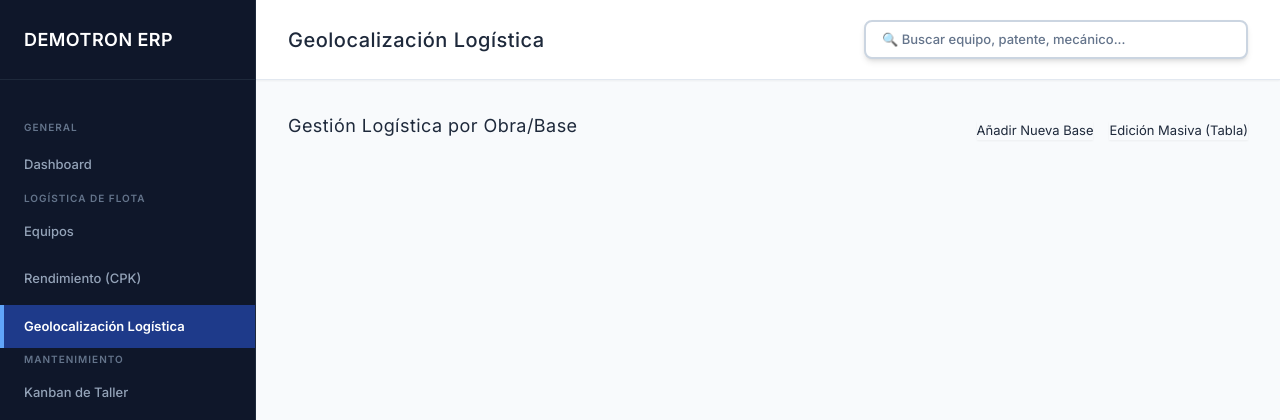
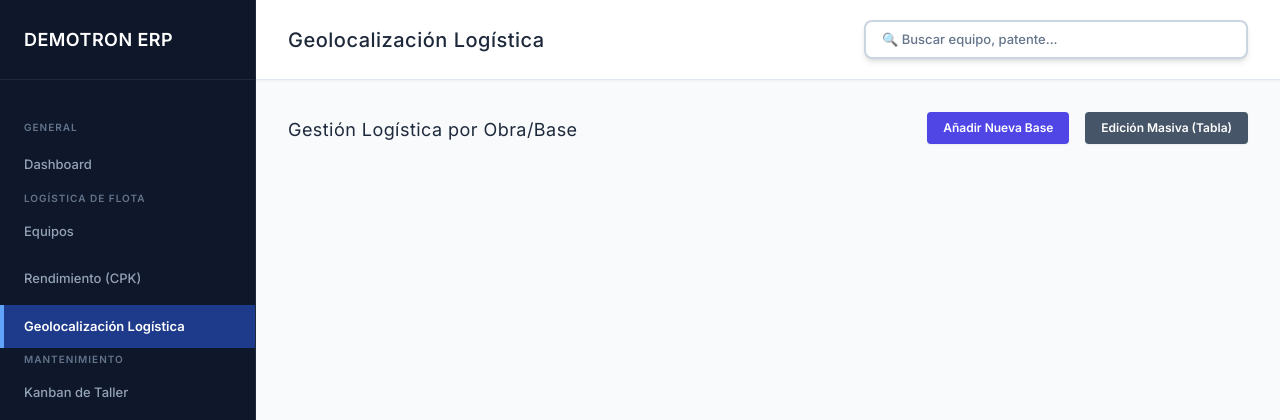
Before and after one commit to manuelortizortiz/cmms-demotron, a Flask app: page / in a window 1280 px wide, after a click on "Geolocalización Logística". Shown: the top 420 px of the page. Run offline with Flask 3, Linux system fonts and the light colour scheme; a user stored in the database is signed in; data that the repository does not hold is empty; some libraries are stand-ins or nearby versions.

Commit message:
Update index.html

```diff
--- a/templates/index.html
+++ b/templates/index.html
@@ -65,7 +65,6 @@
             <a onclick="switchTab('ot_corr', this)" class="nav-link">Averías y Correctivas</a>
             <a onclick="switchTab('lec', this)" class="nav-link">Ingreso Lecturas HR/KM</a>
 
-            <!-- EL NUEVO MENÚ WMS -->
             <p class="px-6 text-[11px] font-black text-emerald-500 uppercase tracking-widest mb-2 mt-6">Bodega</p>
             <a href="/bodega_kpi" class="nav-link">Gestión de Inventario WMS</a>
             <a onclick="switchTab('compras', this)" class="nav-link">Órdenes de Compra</a>
@@ -93,7 +92,7 @@
             </div>
 
             <div class="relative w-full max-w-[280px] md:max-w-sm ml-4">
-                <input type="text" id="buscador" onkeyup="filtrarTablas(this.value)" placeholder="🔍 Buscar equipo, patente, mecánico..."
+                <input type="text" id="buscador" onkeyup="filtrarTablas(this.value)" placeholder="🔍 Buscar equipo, patente..."
                        class="w-full bg-white border-2 border-slate-300 shadow-md rounded-lg px-4 py-2 font-medium text-slate-800 placeholder-slate-500 focus:border-[#1E3A8A] focus:ring-2 focus:ring-[#1E3A8A] transition-all">
             </div>
         </header>
@@ -156,15 +155,15 @@
 
                 <div class="grid grid-cols-1 md:grid-cols-3 gap-6 mb-8">
                     <div class="card-custom h-80 flex flex-col">
-                        <p class="text-[11px] font-semibold text-slate-500 uppercase tracking-wider mb-4">MTBF (Días Promedio sin Fallas por Marca)</p>
+                        <p class="text-[11px] font-semibold text-slate-500 uppercase tracking-wider mb-4">MTBF (Días Promedio sin Fallas)</p>
                         <div class="flex-1 relative w-full min-h-0"><canvas id="chartMTBF"></canvas></div>
                     </div>
                     <div class="card-custom h-80 flex flex-col">
-                        <p class="text-[11px] font-semibold text-slate-500 uppercase tracking-wider mb-4">MTTR (Horas de Reparación por Marca)</p>
+                        <p class="text-[11px] font-semibold text-slate-500 uppercase tracking-wider mb-4">MTTR (Horas de Reparación)</p>
                         <div class="flex-1 relative w-full min-h-0"><canvas id="chartMTTR"></canvas></div>
                     </div>
                     <div class="card-custom h-80 flex flex-col">
-                        <p class="text-[11px] font-semibold text-slate-500 uppercase tracking-wider mb-4">Costo Promedio por Unidad (Mano de Obra + Repuestos)</p>
+                        <p class="text-[11px] font-semibold text-slate-500 uppercase tracking-wider mb-4">Costo Promedio por Unidad</p>
                         <div class="flex-1 relative w-full min-h-0"><canvas id="chartCostoUnidad"></canvas></div>
                     </div>
                 </div>
@@ -276,14 +275,14 @@
                 <div class="flex flex-col md:flex-row justify-between items-start md:items-end mb-6 gap-4">
                     <h2 class="text-lg font-normal text-slate-800 tracking-wide">Gestión Logística por Obra/Base</h2>
                     <div class="flex flex-wrap gap-2 md:gap-4">
-                        <button onclick="crearNuevaUbicacion()" class="btn-action shadow-sm">Añadir Nueva Base</button>
-                        <button onclick="document.getElementById('modal-ubicaciones').classList.remove('hidden')" class="btn-action shadow-sm">Edición Masiva (Tabla)</button>
+                        <button onclick="crearNuevaUbicacion()" class="btn-action shadow-sm bg-indigo-600 text-white px-4 py-2 rounded font-semibold text-xs">Añadir Nueva Base</button>
+                        <button onclick="document.getElementById('modal-ubicaciones').classList.remove('hidden')" class="btn-action shadow-sm bg-slate-600 text-white px-4 py-2 rounded font-semibold text-xs">Edición Masiva (Tabla)</button>
                     </div>
                 </div>
 
-                <div class="flex gap-6 overflow-x-auto pb-8 items-start h-[75vh] hide-scrollbar" id="kanban-ubicaciones-container">
+                <div class="flex gap-6 overflow-x-auto pb-8 items-start h-[75vh] hide-scrollbar" id="kanban-ubicaciones-container" style="-webkit-overflow-scrolling: touch;">
                     {% for ub, equipos in ubicaciones_dict.items() %}
-                    <div class="bg-slate-50 border border-slate-200 rounded-lg p-4 w-72 shrink-0 flex flex-col max-h-full shadow-sm">
+                    <div class="bg-slate-50 border border-slate-200 rounded-lg p-4 min-w-[280px] w-[85vw] md:w-72 shrink-0 flex flex-col max-h-full shadow-sm snap-center">
                         <div class="flex justify-between items-center border-b border-slate-200 pb-3 mb-4 shrink-0">
                             <h3 class="font-semibold text-slate-700 text-xs uppercase">{{ ub }}</h3>
                             <span class="text-xs text-slate-500 font-medium">{{ equipos|length }}</span>
@@ -313,9 +312,11 @@
                         <button type="submit" class="btn-primary w-full md:w-auto mt-2 md:mt-0">Añadir Tarea</button>
                     </form>
                 </div>
-                <div class="grid grid-cols-1 md:grid-cols-2 xl:grid-cols-4 gap-6">
+
+                <!-- KANBAN SCROLL HORIZONTAL NATIVO MÓVILES -->
+                <div class="flex overflow-x-auto snap-x gap-4 pb-6 hide-scrollbar md:grid md:grid-cols-2 xl:grid-cols-4 md:gap-6" style="-webkit-overflow-scrolling: touch;">
                     {% for estado, col_id in [('Pendiente','kb-pendiente'), ('En Progreso','kb-progreso'), ('En Revisión','kb-revision'), ('Finalizada','kb-completado')] %}
-                    <div class="bg-slate-50 border border-slate-200 rounded-lg p-4 h-[65vh] flex flex-col shadow-sm">
+                    <div class="bg-slate-50 border border-slate-200 rounded-lg p-4 h-[65vh] flex flex-col shadow-sm min-w-[280px] w-[85vw] md:w-auto md:min-w-0 shrink-0 snap-center">
                         <div class="flex justify-between items-center border-b border-slate-200 pb-3 mb-4 shrink-0">
                             <h3 class="font-semibold text-slate-700 text-xs uppercase">{{ estado }}</h3>
                             <span class="text-xs text-slate-500 font-medium">{{ kanban[estado]|length }}</span>
@@ -420,7 +421,7 @@
                 </table></div>
             </div>
 
-            <!-- PROVEEDORES (NUEVO TAB) -->
+            <!-- PROVEEDORES -->
             <div id="proveedores" class="seccion">
                 <div class="card-custom text-center py-12">
                     <h2 class="text-lg font-bold text-slate-700">Directorio de Proveedores</h2>
@@ -487,7 +488,6 @@
             document.querySelectorAll('.seccion').forEach(s => s.classList.remove('active')); document.querySelectorAll('.nav-link').forEach(l => l.classList.remove('active'));
             document.getElementById(t).classList.add('active'); if(el) el.classList.add('active'); document.getElementById('title').innerText = el ? el.innerText.trim() : 'Dashboard';
 
-            // Restablece el buscador al cambiar de pestaña
             document.getElementById('buscador').value = '';
             document.querySelectorAll('.table-searchable tbody tr').forEach(r => r.style.display = '');
 
@@ -496,7 +496,7 @@
             if(t==='cal' && window.calendar) { setTimeout(() => window.calendar.render(), 200); }
         }
 
-        // Buscador Ultra-Rápido (Anti-Congelamiento)
+        // Buscador Ultra-Rápido
         let searchTimeout;
         function filtrarTablas(q) {
             clearTimeout(searchTimeout);
@@ -516,7 +516,7 @@
             }, 300);
         }
 
-        // Borrado "Fantasma" (Sin recargar la página)
+        // Borrado Fantasma
         function borrarRegistro(tabla, id) {
             const btn = window.event ? window.event.target : null;
             if(confirm('Aviso: ¿Confirma la eliminación permanente de este registro de la base de datos?')) {
@@ -568,7 +568,7 @@
             let nombre = prompt("Ingrese el nombre de la nueva Base u Obra Logística:");
             if(nombre && nombre.trim() !== "") {
                 nombre = nombre.toUpperCase().trim();
-                let html = `<div class="bg-slate-50 border border-slate-200 rounded-lg p-4 w-72 shrink-0 flex flex-col max-h-full shadow-sm"><div class="flex justify-between items-center border-b border-slate-200 pb-3 mb-4 shrink-0"><h3 class="font-semibold text-slate-700 text-xs uppercase">${nombre}</h3><span class="text-xs text-slate-500 font-medium">0</span></div><div class="espacio-ubicacion space-y-3 overflow-y-auto flex-1 hide-scrollbar" data-ubicacion="${nombre}"></div></div>`;
+                let html = `<div class="bg-slate-50 border border-slate-200 rounded-lg p-4 min-w-[280px] w-[85vw] md:w-72 shrink-0 flex flex-col max-h-full shadow-sm snap-center"><div class="flex justify-between items-center border-b border-slate-200 pb-3 mb-4 shrink-0"><h3 class="font-semibold text-slate-700 text-xs uppercase">${nombre}</h3><span class="text-xs text-slate-500 font-medium">0</span></div><div class="espacio-ubicacion space-y-3 overflow-y-auto flex-1 hide-scrollbar" data-ubicacion="${nombre}"></div></div>`;
                 document.getElementById('kanban-ubicaciones-container').insertAdjacentHTML('beforeend', html);
 
                 let nuevaCol = document.getElementById('kanban-ubicaciones-container').lastElementChild.querySelector('.espacio-ubicacion');
```
